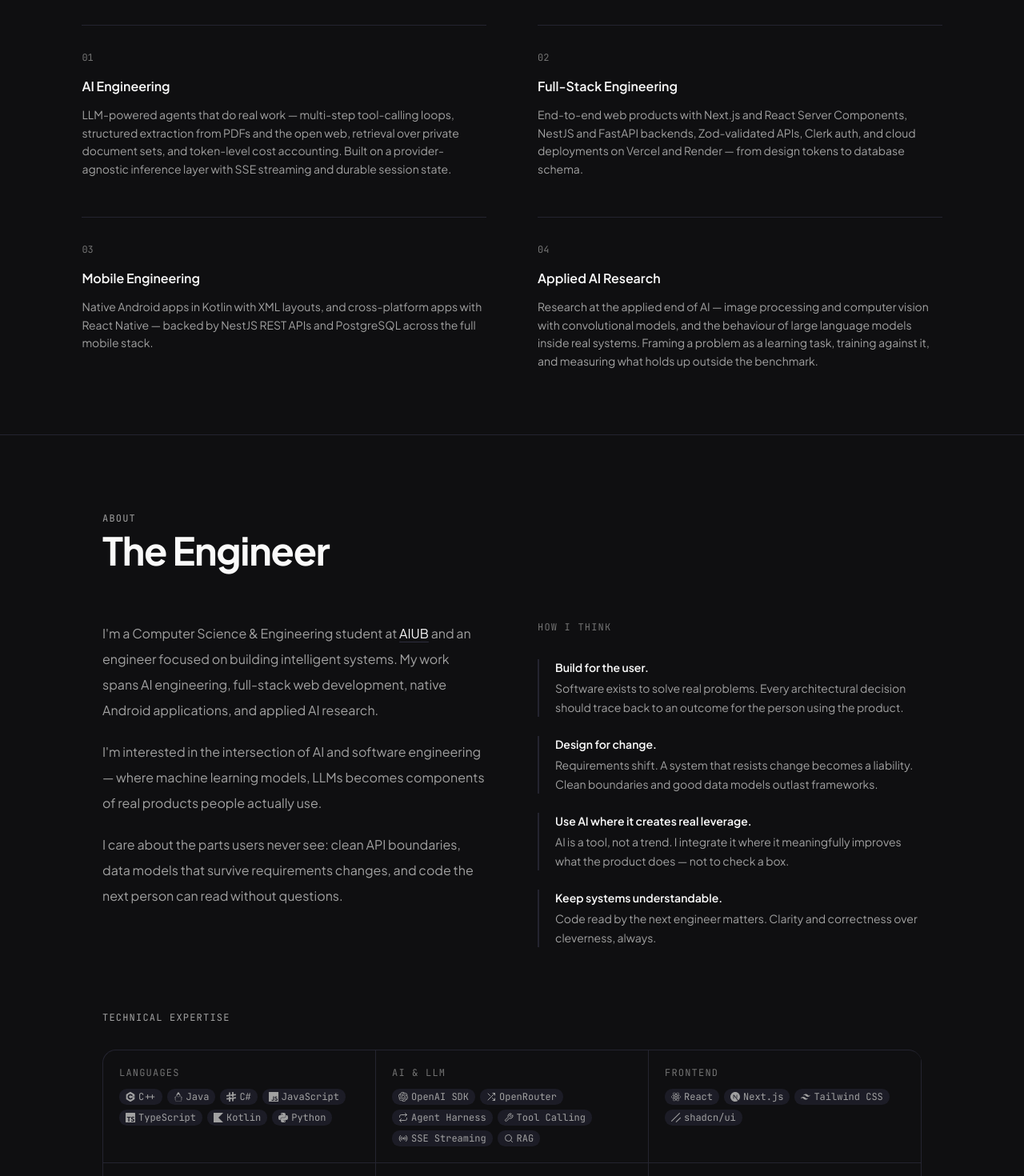
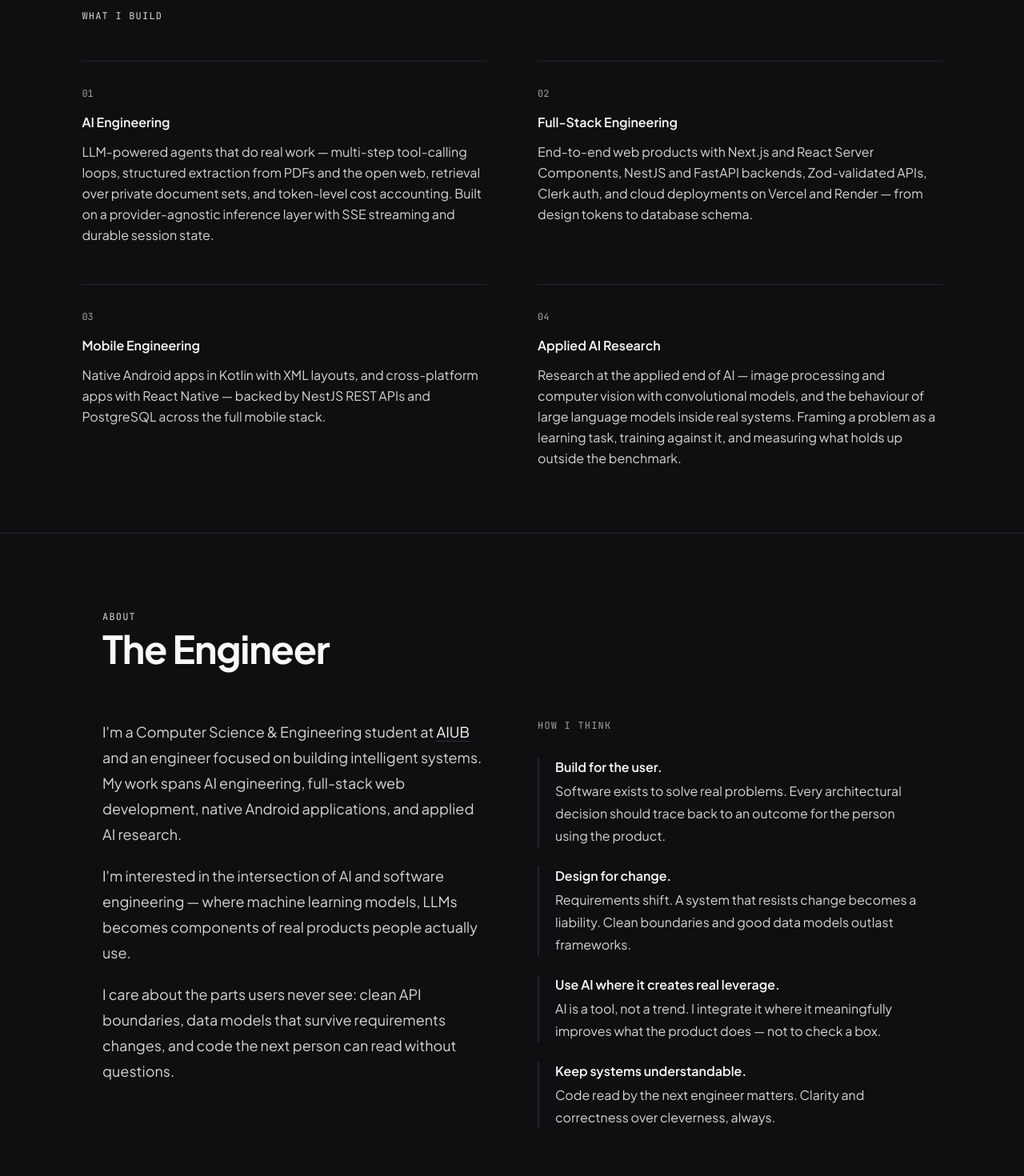
Before and after one commit to AlAminNahid/portfolio-v1, a Next.js app: page / in a window 1280 px wide. Shown: the part 980-2450 px from the top of the page at 80% size. Built offline with nearby package versions, Linux system fonts and the light colour scheme.

Commit message:
updated the text size

```diff
--- a/src/app/globals.css
+++ b/src/app/globals.css
@@ -21,8 +21,8 @@
   /* Foreground */
   --fg: var(--color-stone-900);
   --fg-secondary: var(--color-stone-700);
-  --fg-muted: var(--color-stone-500);
-  --fg-subtle: var(--color-stone-400);
+  --fg-muted: var(--color-stone-600);
+  --fg-subtle: var(--color-stone-500);
   --fg-inverted: var(--color-white);
 
   /* Lines */
@@ -72,8 +72,8 @@
 
   --fg: var(--color-neutral-50);
   --fg-secondary: var(--color-neutral-300);
-  --fg-muted: var(--color-neutral-400);
-  --fg-subtle: var(--color-neutral-500);
+  --fg-muted: var(--color-neutral-300);
+  --fg-subtle: var(--color-neutral-400);
   --fg-inverted: #0f0f11;
 
   --border: #242430;
--- a/src/components/features/about.tsx
+++ b/src/components/features/about.tsx
@@ -18,7 +18,7 @@ export default function About() {
 
         <div className="grid lg:grid-cols-2 gap-16 mb-20">
           <div>
-            <p className="text-base text-fg-muted leading-8 mb-5">
+            <p className="text-lg text-fg-muted leading-8 mb-5">
               I&apos;m a Computer Science &amp; Engineering student at{" "}
               <a
                 href="https://www.aiub.edu"
@@ -32,12 +32,12 @@ export default function About() {
               spans AI engineering, full-stack web development, native Android
               applications, and applied AI research.
             </p>
-            <p className="text-base text-fg-muted leading-8 mb-5">
+            <p className="text-lg text-fg-muted leading-8 mb-5">
               I&apos;m interested in the intersection of AI and software
               engineering — where machine learning models, LLMs becomes
               components of real products people actually use.
             </p>
-            <p className="text-base text-fg-muted leading-8">
+            <p className="text-lg text-fg-muted leading-8">
               I care about the parts users never see: clean API boundaries, data
               models that survive requirements changes, and code the next person
               can read without questions.
@@ -54,8 +54,8 @@ export default function About() {
                   key={label}
                   className="border-l-2 border-border pl-5 hover:border-accent transition-colors duration-300"
                 >
-                  <p className="text-sm font-semibold text-fg mb-1">{label}</p>
-                  <p className="text-sm text-fg-muted leading-6">{body}</p>
+                  <p className="text-base font-semibold text-fg mb-1">{label}</p>
+                  <p className="text-base text-fg-muted leading-7">{body}</p>
                 </div>
               ))}
             </div>
@@ -76,7 +76,7 @@ export default function About() {
                   {skills.map(({ name, icon: Icon }) => (
                     <li
                       key={name}
-                      className="inline-flex items-center gap-1 px-2 py-0.5 rounded-md bg-surface-subtle text-xs font-mono text-fg-muted"
+                      className="inline-flex items-center gap-1 px-2 py-0.5 rounded-md bg-surface-subtle text-sm font-mono text-fg-muted dark:text-white"
                     >
                       <Icon className="w-3 h-3 shrink-0" />
                       {name}
--- a/src/components/features/capabilities.tsx
+++ b/src/components/features/capabilities.tsx
@@ -17,7 +17,7 @@ export default function Capabilities() {
                 <h3 className="text-base font-semibold text-fg mb-3 group-hover:text-accent transition-colors duration-200">
                   {title}
                 </h3>
-                <p className="text-sm text-fg-muted leading-relaxed">{desc}</p>
+                <p className="text-base text-fg-muted leading-relaxed">{desc}</p>
               </div>
             ))}
           </div>
--- a/src/components/features/contact.tsx
+++ b/src/components/features/contact.tsx
@@ -26,7 +26,7 @@ export default function Contact() {
               <br />
               solving?
             </h2>
-            <p className="text-base text-fg-muted leading-relaxed mb-10 max-w-sm">
+            <p className="text-lg text-fg-muted leading-relaxed mb-10 max-w-sm">
               I&apos;m open to engineering roles, freelance projects, and
               research collaborations. If you&apos;re building something
               intelligent, let&apos;s talk.
@@ -35,7 +35,7 @@ export default function Contact() {
             <div className="space-y-3">
               <a
                 href="mailto:robin.nahid123@gmail.com"
-                className="flex items-center gap-3 text-sm text-fg-muted hover:text-accent transition-colors duration-200 group"
+                className="flex items-center gap-3 text-base text-fg-muted hover:text-accent transition-colors duration-200 group"
               >
                 <span className="text-xs font-mono tracking-widest uppercase text-fg-subtle w-16">
                   Email
@@ -48,7 +48,7 @@ export default function Contact() {
                 href="https://github.com/AlAminNahid"
                 target="_blank"
                 rel="noopener noreferrer"
-                className="flex items-center gap-3 text-sm text-fg-muted hover:text-accent transition-colors duration-200 group"
+                className="flex items-center gap-3 text-base text-fg-muted hover:text-accent transition-colors duration-200 group"
               >
                 <span className="text-xs font-mono tracking-widest uppercase text-fg-subtle w-16">
                   GitHub
@@ -61,7 +61,7 @@ export default function Contact() {
                 href="https://www.linkedin.com/in/al-amin-hossain-nahid-876858193/"
                 target="_blank"
                 rel="noopener noreferrer"
-                className="flex items-center gap-3 text-sm text-fg-muted hover:text-accent transition-colors duration-200 group"
+                className="flex items-center gap-3 text-base text-fg-muted hover:text-accent transition-colors duration-200 group"
               >
                 <span className="text-xs font-mono tracking-widest uppercase text-fg-subtle w-16">
                   LinkedIn
--- a/src/components/features/experience.tsx
+++ b/src/components/features/experience.tsx
@@ -73,7 +73,7 @@ function ExperienceModal({
               {exp.highlights.map((point, i) => (
                 <li key={i} className="flex gap-4">
                   <span className="mt-[7px] h-1.5 w-1.5 rounded-full bg-accent shrink-0" />
-                  <p className="text-sm text-fg-muted leading-7">{point}</p>
+                  <p className="text-base text-fg-muted leading-7">{point}</p>
                 </li>
               ))}
             </ul>
@@ -144,7 +144,7 @@ export default function Experience() {
                 <h3 className="text-2xl font-bold text-fg tracking-tight mb-4">
                   {exp.role}
                 </h3>
-                <p className="text-sm text-fg-muted leading-7 mb-6 max-w-2xl">
+                <p className="text-base text-fg-muted leading-7 mb-6 max-w-2xl">
                   {exp.summary}
                 </p>
                 <div className="flex flex-wrap items-center gap-3">
--- a/src/components/features/header/index.tsx
+++ b/src/components/features/header/index.tsx
@@ -44,7 +44,7 @@ export default function Header() {
 
           <motion.p
             variants={item}
-            className="mt-8 max-w-xl text-base sm:text-lg text-fg-muted leading-relaxed"
+            className="mt-8 max-w-xl text-lg sm:text-xl text-fg-muted leading-relaxed"
           >
             I design and build production-ready software systems — from
             LLM-powered agents and APIs to full-stack products and native mobile
--- a/src/components/features/research.tsx
+++ b/src/components/features/research.tsx
@@ -39,11 +39,11 @@ export default function Research() {
                 {paper.title}
               </h3>
 
-              <p className="text-sm text-fg-muted leading-7 mb-4">
+              <p className="text-base text-fg-muted leading-7 mb-4">
                 {paper.description}
               </p>
 
-              <p className="text-sm text-fg-muted leading-7 mb-8">
+              <p className="text-base text-fg-muted leading-7 mb-8">
                 {paper.coAuthors}
               </p>
 
--- a/src/components/features/works/ProjectCard.tsx
+++ b/src/components/features/works/ProjectCard.tsx
@@ -78,7 +78,7 @@ export default function ProjectCard({
           </span>
         </div>
 
-        <p className="text-xs text-fg-muted leading-5 line-clamp-2 flex-1">
+        <p className="text-sm text-fg-muted leading-5 line-clamp-2 flex-1">
           {project.summary}
         </p>
 
--- a/src/components/features/works/ProjectModal.tsx
+++ b/src/components/features/works/ProjectModal.tsx
@@ -119,7 +119,7 @@ export default function ProjectModal({
                 <DialogTitle className="text-2xl font-bold text-fg">
                   {project.title}
                 </DialogTitle>
-                <p className="mt-3 text-sm text-fg-muted leading-7">
+                <p className="mt-3 text-base text-fg-muted leading-7">
                   {project.summary}
                 </p>
 
@@ -127,7 +127,7 @@ export default function ProjectModal({
                   <p className="text-xs font-mono tracking-widest text-fg-muted uppercase mb-2">
                     What I built
                   </p>
-                  <p className="text-sm text-fg-muted leading-7">
+                  <p className="text-base text-fg-muted leading-7">
                     {project.details}
                   </p>
                 </div>
@@ -140,7 +140,7 @@ export default function ProjectModal({
                     {project.highlights.map((h) => (
                       <li
                         key={h}
-                        className="flex items-start gap-2 text-sm text-fg-muted"
+                        className="flex items-start gap-2 text-base text-fg-muted"
                       >
                         <span className="mt-2 h-1 w-1 shrink-0 rounded-full bg-accent" />
                         {h}
@@ -153,7 +153,7 @@ export default function ProjectModal({
                   <p className="text-xs font-mono tracking-widest text-fg-muted uppercase mb-2">
                     Tech stack
                   </p>
-                  <p className="text-sm text-fg-muted">{project.tech}</p>
+                  <p className="text-base text-fg-muted">{project.tech}</p>
                 </div>
 
                 <div className="mt-8 flex flex-wrap items-center gap-3">
```
